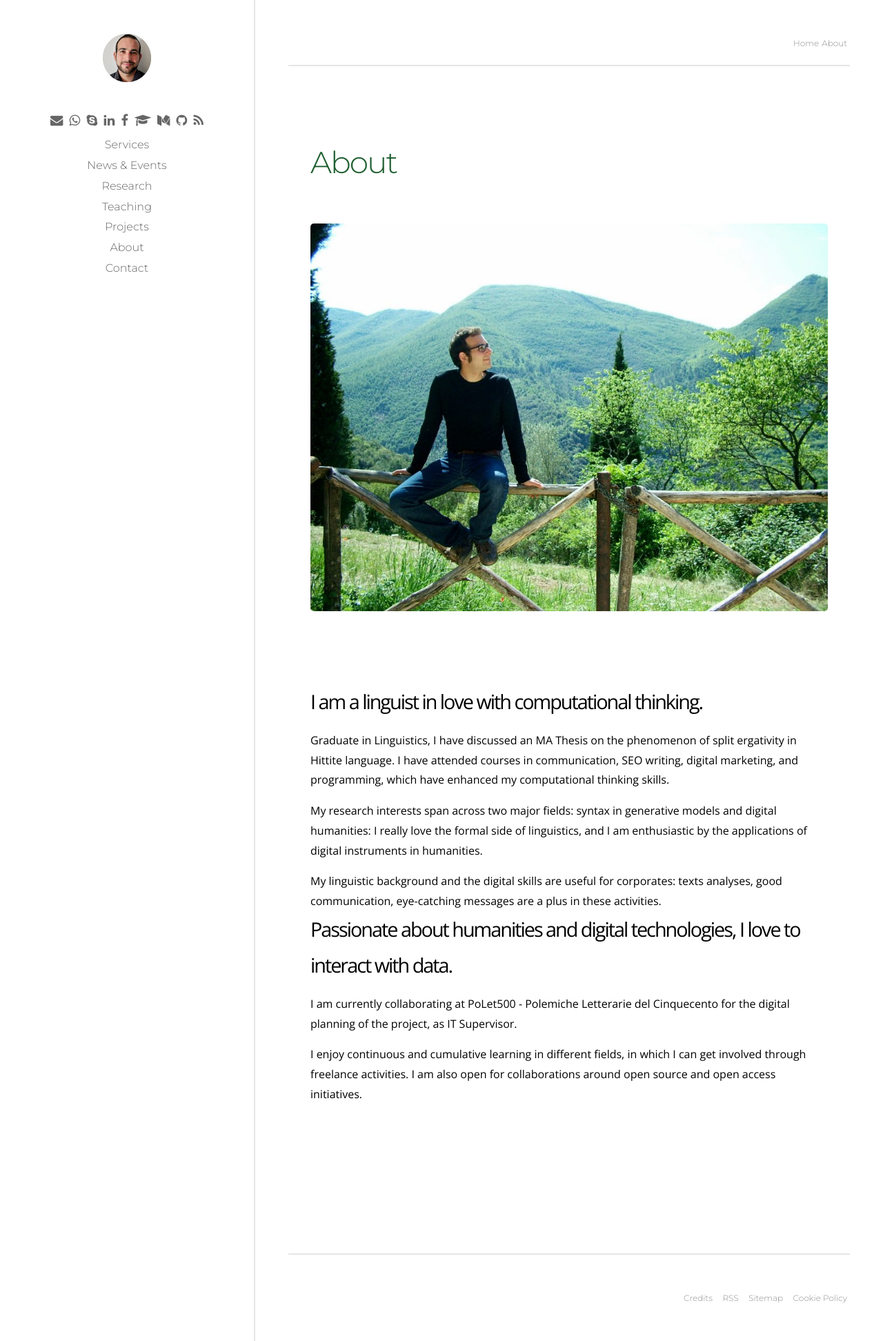
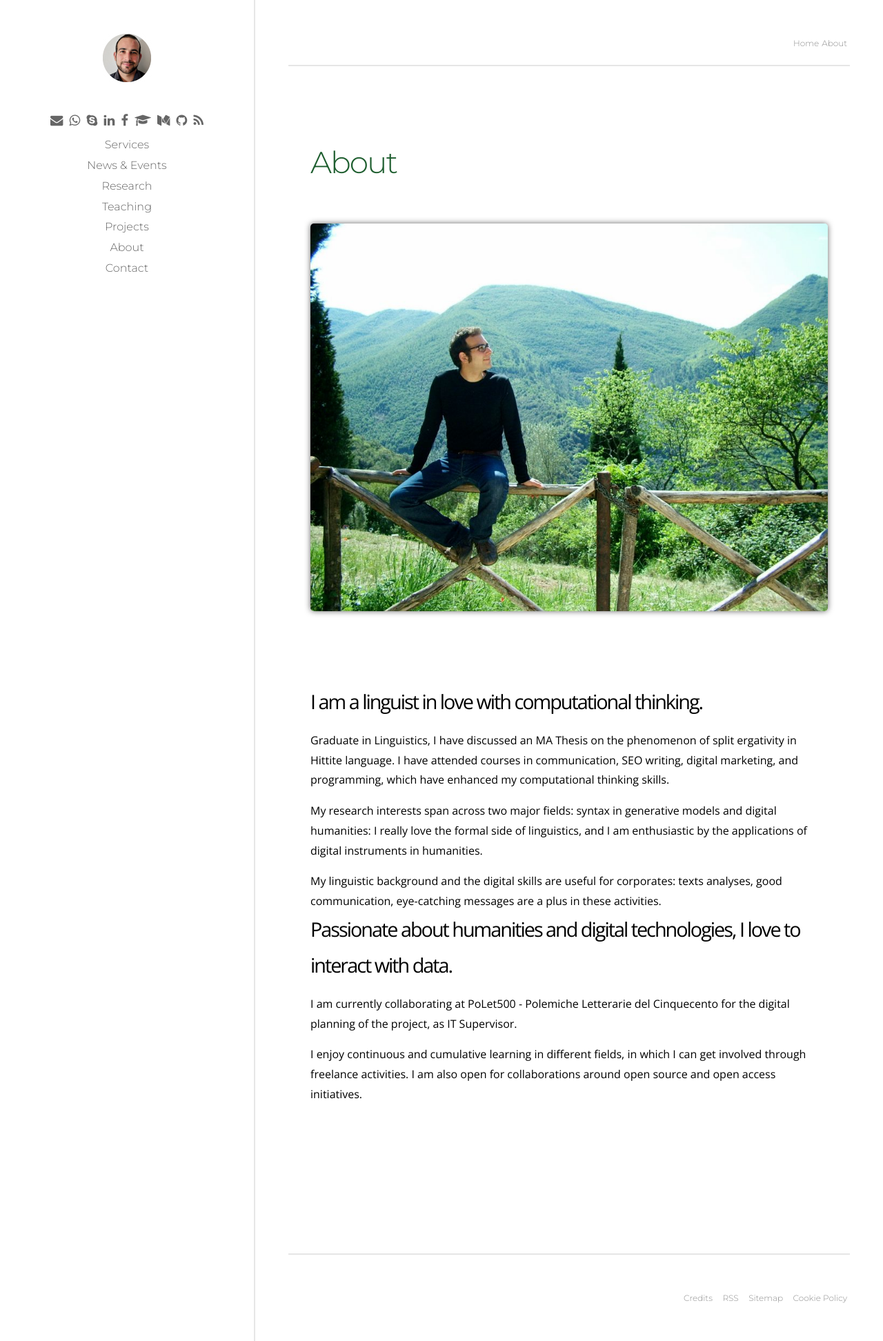
Before and after one commit to p-marco/p-marco.github.io, a Jekyll site: the page built from about.md, in a window 1280 px wide. Shown: the whole page at 69% size. Built offline with Jekyll 4.4.1, drawn with Linux system fonts in a browser that asks for light colours.

Commit message:
default layout test

```diff
--- a/_includes/item-header.html
+++ b/_includes/item-header.html
@@ -35,6 +35,6 @@
 <br>
 </li>
 {% if page.image %}
-    <img src= "{{basedir}}/{{ page.image }}" style="width:100%; max-width:100%; border-radius:5px">
+    <img src= "{{basedir}}/{{ page.image }}" style="width:100%; max-width:100%; border-radius:5px; box-shadow: 0 0 0.5em #666">
 {% endif %}
 </header>
```
